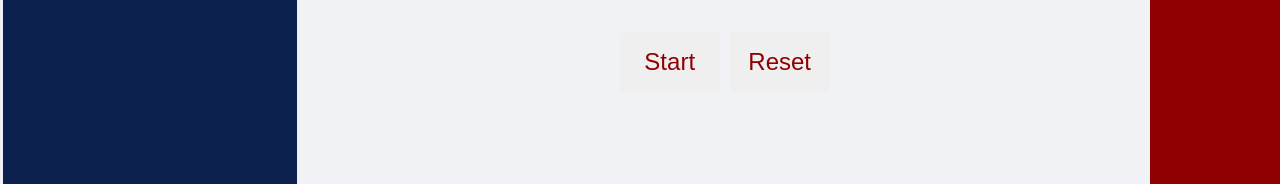
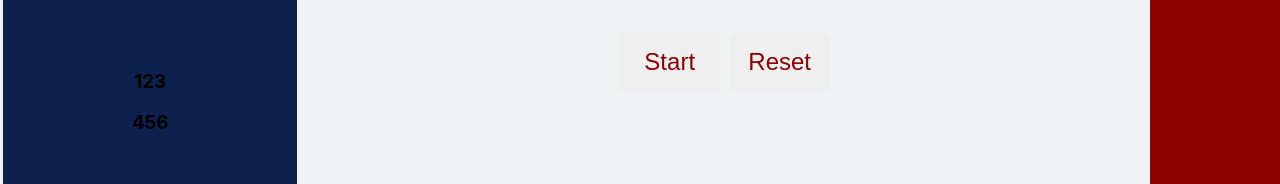
Before and after one commit to cththes/scoreboard, a React (Create React App) app: page / in a window 1280 px wide. Shown: the part 448-632 px from the top of the page. Built offline with nearby package versions, Linux system fonts and the light colour scheme.

Commit message:
add team and player input, div

```diff
--- a/src/components/Scoreboard/Scoreboard.jsx
+++ b/src/components/Scoreboard/Scoreboard.jsx
@@ -8,6 +8,10 @@ const Scoreboard = () => {
    const [editMode, setEditMode] = useState(false)
    const [topTitle, setTopTitle] = useState("")
    const [bottomTitle, setBottomTitle] = useState("BUGACHIEV - SPORTS")
+   const [leftTeamTitle, setLeftTeamTitle] = useState("123")
+   const [leftPlayerTitle, setLeftPlayerTitle] = useState("456")
+   const [rightTeamTitle, setRightTeamTitle] = useState("")
+   const [rightPlayerTitle, setRightPlayerTitle] = useState("")
 
 
    const incrementLeftScore = () => {
@@ -69,9 +73,29 @@ const Scoreboard = () => {
       <div className={styles.scoreBoard} onKeyDown={handleKeyDown} tabIndex={0}>
          <div className={styles.leftScore} onDoubleClick={onEditMode}>
          {
-               leftScore < 10 ? <div className={styles.scoreNumber}>{leftScore}</div>
-               : <div className={styles.scoreNumberSmall}>{leftScore}</div>
+               leftScore < 10 ?
+               <div>
+                  <div className={styles.scoreNumber}>
+                     {leftScore}
+                  </div>
+                  <div className={styles.scoreTitles}>
+                     <h3>{leftTeamTitle}</h3>
+                     <h3>{leftPlayerTitle}</h3>
+                  </div>
+               </div>
+               :
+               <div>
+                  <div className={styles.scoreNumberSmall}>
+                     {leftScore}
+                  </div>
+                  <div className={styles.scoreTitles}>
+                     <h3>{leftTeamTitle}</h3>
+                     <h3>{leftPlayerTitle}</h3>
+                  </div>
+               </div>
             }
+
+
 
             {editMode && <div className={styles.scoreInputs} onDoubleClick={onEditMode}>
                <input placeholder="название команды"></input>
```
